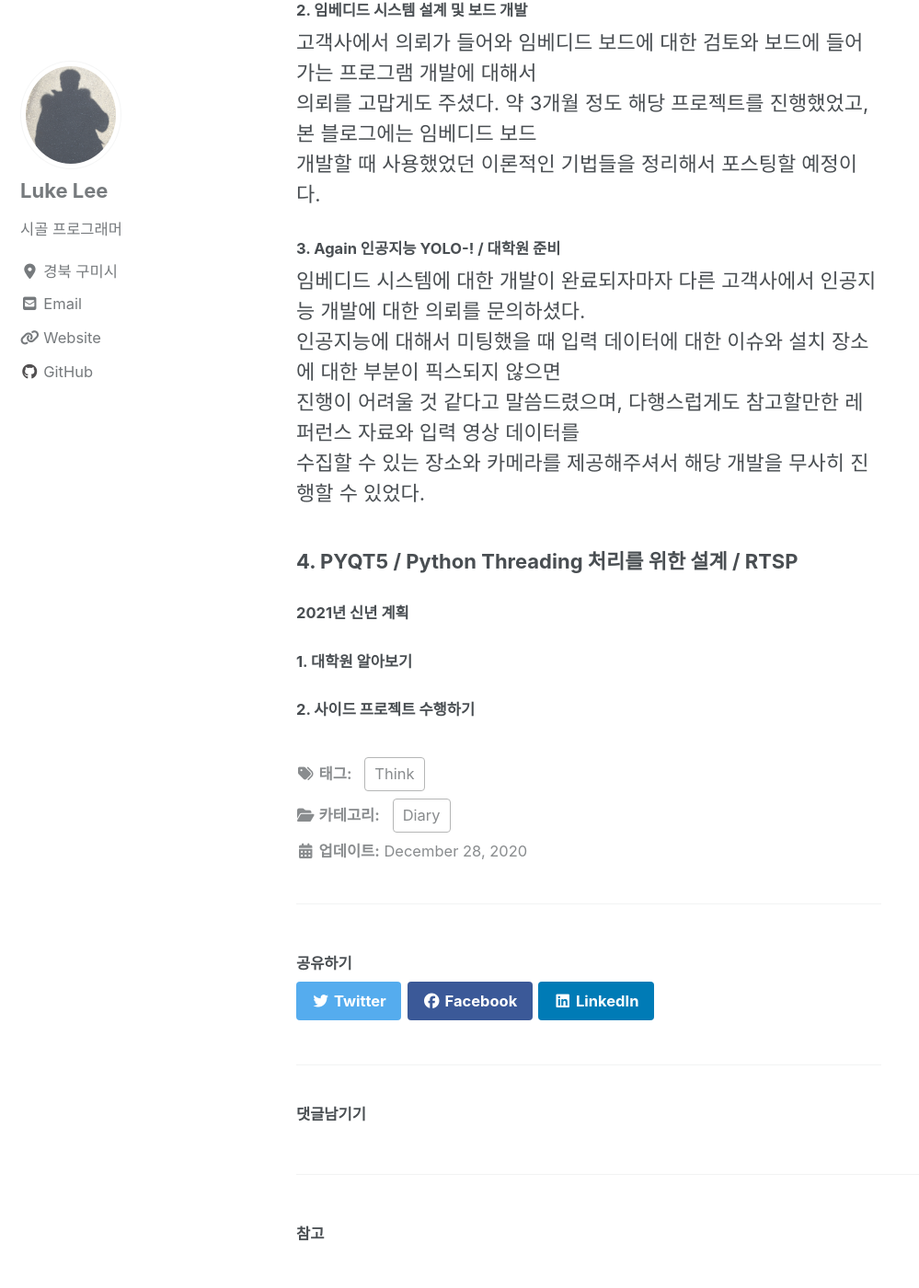
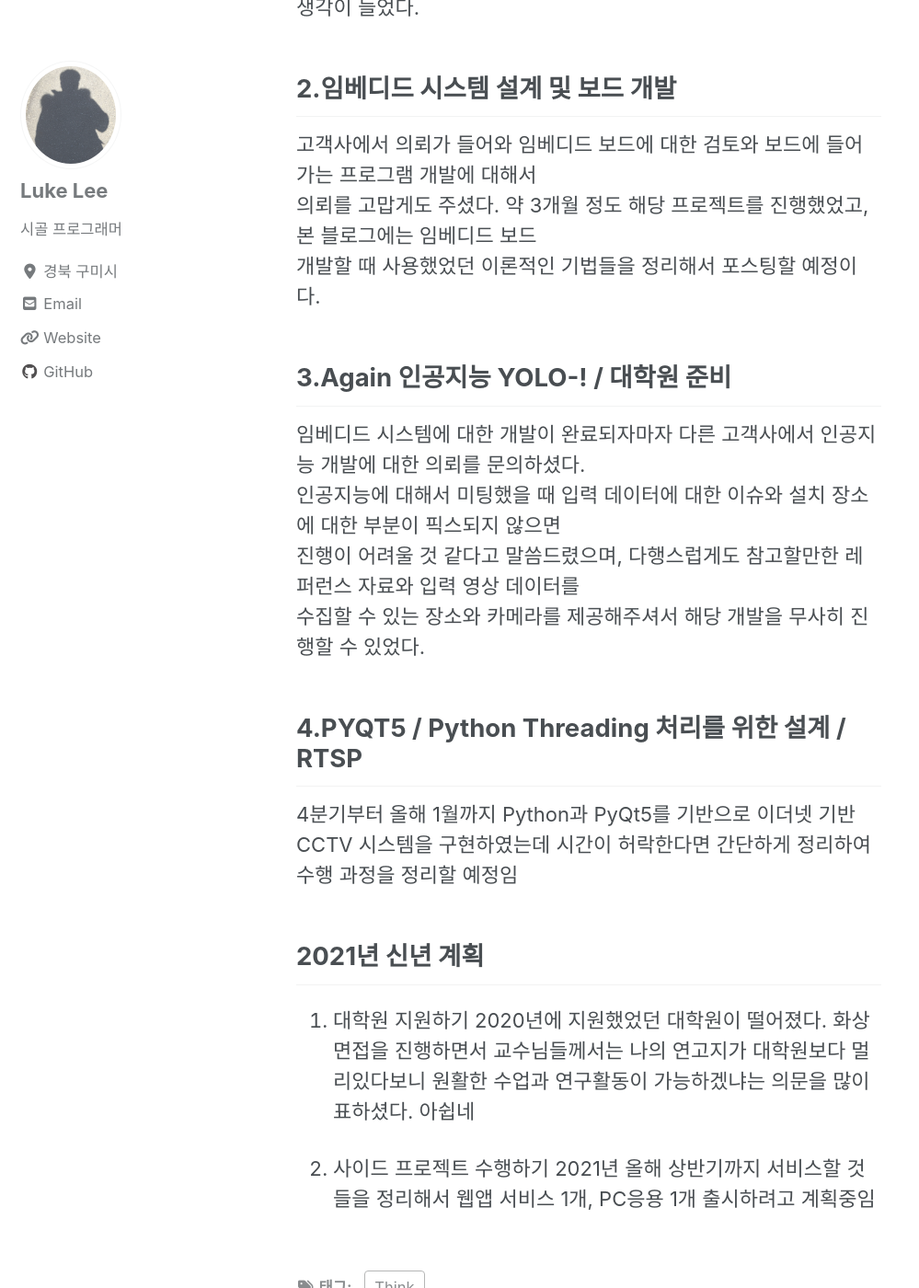
Before and after one commit to luke0706/luke0706.github.io, a Jekyll site: the page built from _posts/2020-12-28-2020-farewell.md, in a window 1280 px wide and 1400 px high, scrolled down 729 px. Shown: the whole window at 92% size, without its empty margins (0-999 px from the left). Built offline with Jekyll 4.4.1, drawn with Linux system fonts in a browser that asks for light colours; cached includes are drawn as plain includes; nearby versions of some CDN libraries; comment, search, counter and statistics services are not loaded; some of the changed text lies outside the part shown.

Commit message:
update-farewell

```diff
--- a/_posts/2020-12-28-2020-farewell.md
+++ b/_posts/2020-12-28-2020-farewell.md
@@ -20,24 +20,39 @@ tags:
 
 ### 2020년 회고
 
-#### 1. 연구기획 또 연구기획
+1.연구기획 또 연구기획
+------
+
 올해는 COVID-19로 인해서 매년 기획해서 신청하던 연구 과제들의 경쟁률이 생각보다 높았다.
 준비했던 것만큼 기획 역량이 모자랐거나 준비가 부족했을 수도 있지만
 점점 더 연구기획이라는 부분에 대해서 신기술을 찾고 비즈니스화 하는데 있어서는
 많은 노력이 필요하다고 생각되며 개인적으로 맨파워를 올려야겠다는 생각이 들었다.
-#### 2. 임베디드 시스템 설계 및 보드 개발
+
+2.임베디드 시스템 설계 및 보드 개발
+------
+
 고객사에서 의뢰가 들어와 임베디드 보드에 대한 검토와 보드에 들어가는 프로그램 개발에 대해서
 의뢰를 고맙게도 주셨다. 약 3개월 정도 해당 프로젝트를 진행했었고, 본 블로그에는 임베디드 보드
 개발할 때 사용했었던 이론적인 기법들을 정리해서 포스팅할 예정이다.
-#### 3. Again 인공지능 YOLO-! / 대학원 준비
+
+3.Again 인공지능 YOLO-! / 대학원 준비
+------
 임베디드 시스템에 대한 개발이 완료되자마자 다른 고객사에서 인공지능 개발에 대한 의뢰를 문의하셨다.
 인공지능에 대해서 미팅했을 때 입력 데이터에 대한 이슈와 설치 장소에 대한 부분이 픽스되지 않으면
 진행이 어려울 것 같다고 말씀드렸으며, 다행스럽게도 참고할만한 레퍼런스 자료와 입력 영상 데이터를
 수집할 수 있는 장소와 카메라를 제공해주셔서 해당 개발을 무사히 진행할 수 있었다.
-### 4. PYQT5 / Python Threading 처리를 위한 설계 / RTSP
 
-#### 2021년 신년 계획
+4.PYQT5 / Python Threading 처리를 위한 설계 / RTSP
+------
+4분기부터 올해 1월까지 Python과 PyQt5를 기반으로 이더넷 기반 CCTV 시스템을 구현하였는데
+시간이 허락한다면 간단하게 정리하여 수행 과정을 정리할 예정임
 
-#### 1. 대학원 알아보기
+2021년 신년 계획
+------
+1. 대학원 지원하기
+2020년에 지원했었던 대학원이 떨어졌다. 화상 면접을 진행하면서 교수님들께서는 나의 연고지가
+대학원보다 멀리있다보니 원활한 수업과 연구활동이 가능하겠냐는 의문을 많이 표하셨다.
+아쉽네
 
-#### 2. 사이드 프로젝트 수행하기
+2. 사이드 프로젝트 수행하기
+2021년 올해 상반기까지 서비스할 것들을 정리해서 웹앱 서비스 1개, PC응용 1개 출시하려고 계획중임
```
